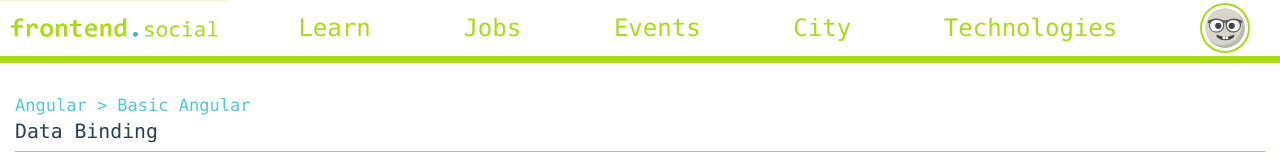
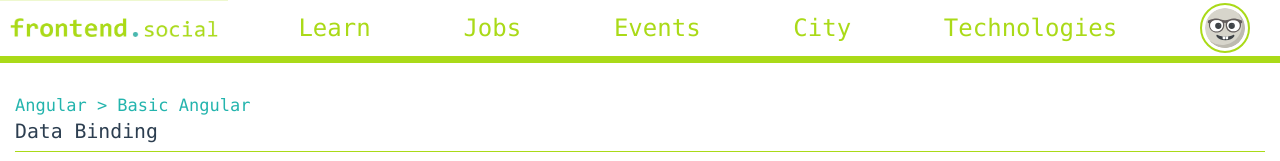
Before and after one commit to shoonyatech/frontend.social, a Vue app: page /learn/videocourse in a window 1280 px wide. Shown: the top 161 px of the page. Built offline with nearby package versions, Linux system fonts and the light colour scheme; no server answers; grey boxes are pictures that could not be loaded; what vue-authenticate, vue-cookies, vue-moment, vue-youtube would draw is missing.

Commit message:
font color change

```diff
--- a/src/pages/VideoCourse.vue
+++ b/src/pages/VideoCourse.vue
@@ -76,7 +76,7 @@ export default {
   margin-bottom: 0.8rem;
 }
 .course-heading {
-  color: #4ccccc;
+  color: #23b4ad;
   font-size: 17px;
 }
 h1 {
```
